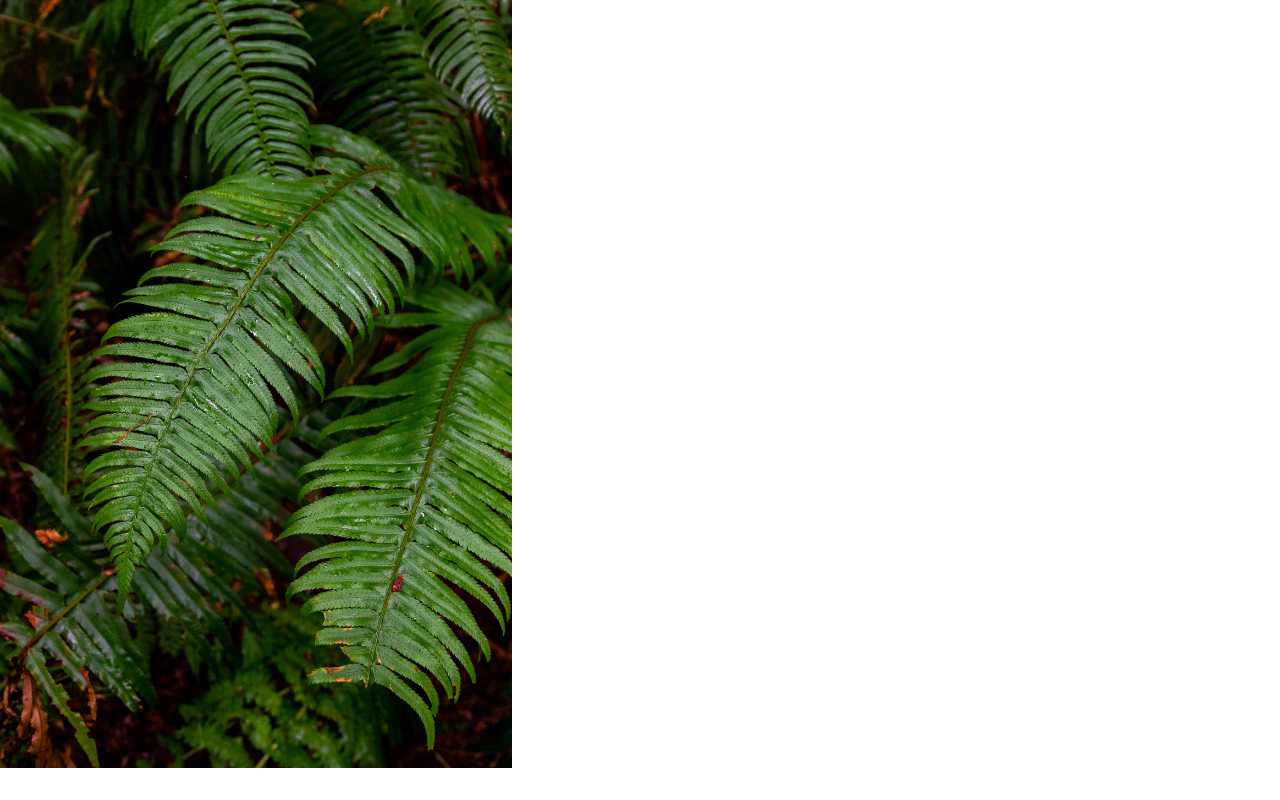
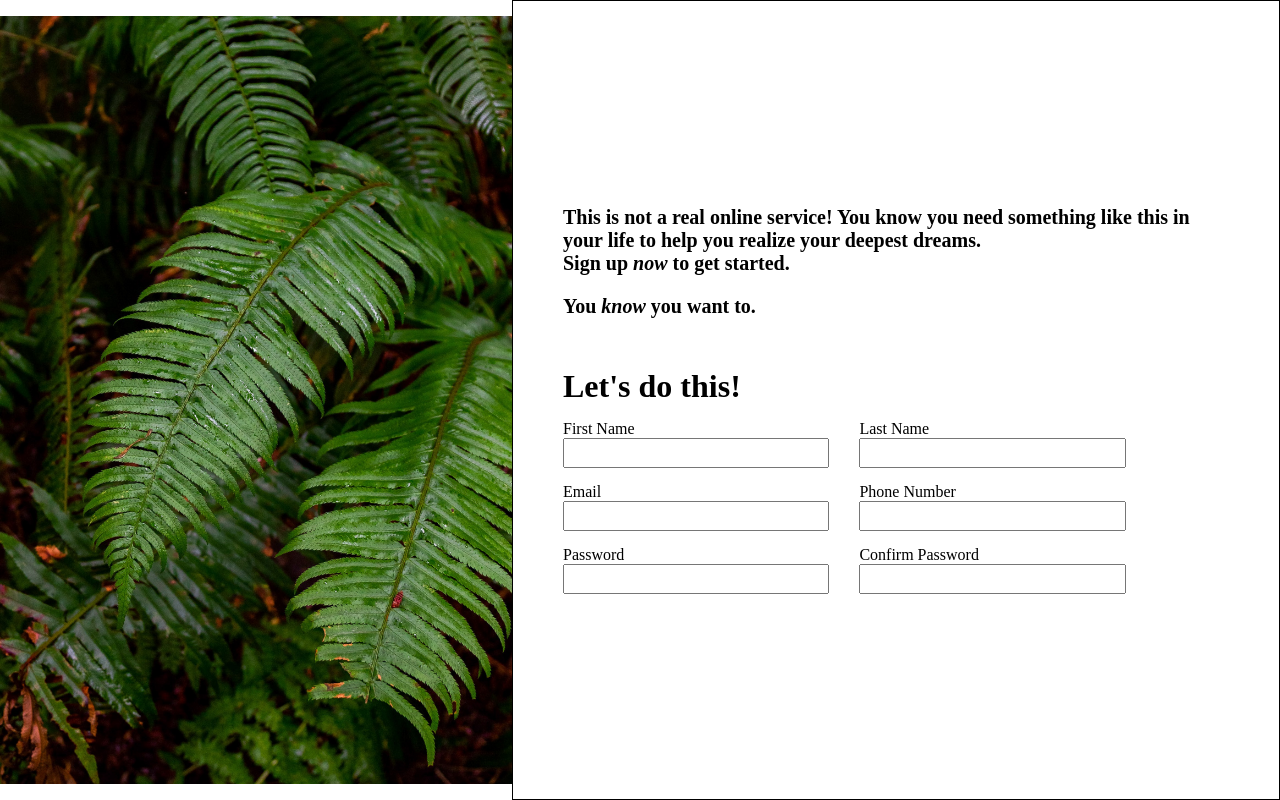
Before and after one commit to Nouamanebld/Sign-up-form, a plain HTML site: page index.html in a window 1280 px wide. Drawn offline with Linux system fonts and the light colour scheme.

Commit message:
Create and style the form section

```diff
--- a/index.html
+++ b/index.html
@@ -10,10 +10,40 @@
 <body>
     <div class="body">
         <div class="left-section">
-            <img src="image.jpg" alt="Halie West Photo">
+
         </div>
         <div class="right-section">
-
+            <div class="first-section">
+                <p>This is not a real online service! You know you need something like this in your life to help you realize your deepest dreams.<br>Sign up <em>now</em> to get started.</p>
+                <p>You <em>know</em> you want to.</p>
+            </div>
+            <div class="form">
+                <h1>Let's do this!</h1>
+                <div class="input">
+                    <label for="first-name">First Name</label>
+                    <input id="first-name" type="text">
+                </div>
+                <div class="input">
+                    <label for="last-name">Last Name</label>
+                    <input id="last-name" type="text">
+                </div>
+                <div class="input">
+                    <label for="email">Email</label>
+                    <input id="email" type="email">
+                </div>
+                <div class="input">
+                    <label for="phone-number">Phone Number</label>
+                    <input id="phone-number" min="10" max="10" type="number">
+                </div>
+                <div class="input">
+                    <label for="password">Password</label>
+                    <input id="password" type="password">
+                </div>
+                <div class="input">
+                    <label for="password1">Confirm Password</label>
+                    <input id="password1" type="password">
+                </div>
+            </div>
         </div>
     </div>
 </body>
--- a/style.css
+++ b/style.css
@@ -1,8 +1,59 @@
-body {
+* {
     margin: 0;
     padding: 0;
+    box-sizing: border-box;
 }
 
-img {
+.body {
+    width: 100vw;
+    height: 100vh;
+    display: flex;
+}
+
+.left-section {
+    background-image: url(image.jpg);
+    background-position: center;
+    background-size: 100%;
+    background-repeat: no-repeat;
+    width: 40vw;
+}
+
+.right-section {
+    border: 1px solid black;
+    display: flex;
+    flex-direction: column;
+    justify-content: center;
+    width: 60vw;
+    padding: 50px;
+}
+
+.first-section {
+    font-weight: bold;
+    font-size: 20px;
+}
+
+p:nth-child(2) {
+    margin-top: 20px;
+}
+
+h1:nth-child(1) {
+    width: 100%;
+}
+
+.form {
+    display: flex;
+    flex-flow: row wrap;
+    column-gap: 30px;
+    row-gap: 15px;
+    margin-top: 50px;
+}
+
+.input {
+    display: flex;
+    flex-direction: column;
     width: 40%;
 }
+
+input {
+    height: 30px;
+}
```
